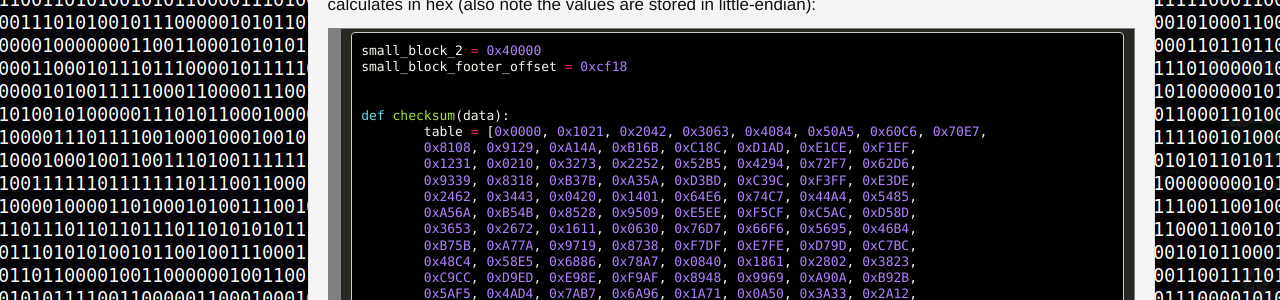
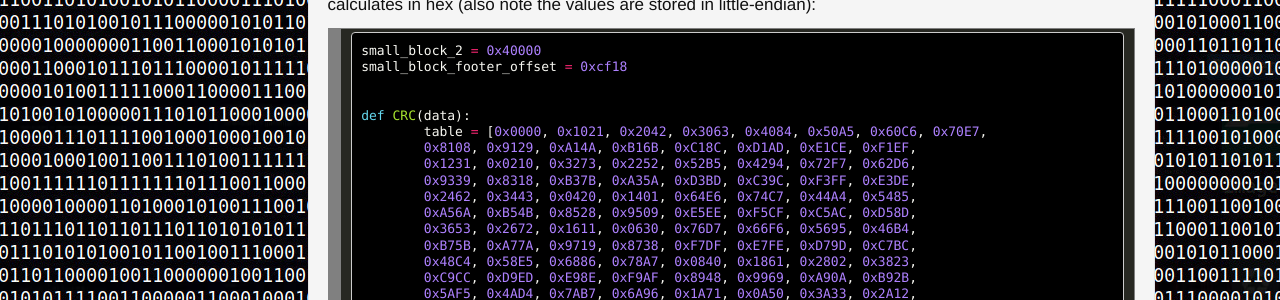
Before and after one commit to 0xA2/0xA2.github.io, a Jekyll site: the page built from _posts/2020-07-30-Reverse-Engineering-Pokemon-Save-Files.markdown, in a window 1280 px wide and 900 px high, scrolled down 3186 px. Shown: the part 152-452 px from the top of the window. Built offline with Jekyll 4.4.1, drawn with Linux system fonts in a browser that asks for light colours.

Commit message:
Update 2020-07-30-Reverse-Engineering-Pokemon-Save-Files.markdown

```diff
--- a/_posts/2020-07-30-Reverse-Engineering-Pokemon-Save-Files.markdown
+++ b/_posts/2020-07-30-Reverse-Engineering-Pokemon-Save-Files.markdown
@@ -96,7 +96,7 @@ tr:nth-child(1) {
 <span style="color: #f8f8f2">small_block_footer_offset</span> <span style="color: #f92672">=</span> <span style="color: #ae81ff">0xcf18</span>
 
 
-<span style="color: #66d9ef">def</span> <span style="color: #a6e22e">checksum</span><span style="color: #f8f8f2">(data):</span>
+<span style="color: #66d9ef">def</span> <span style="color: #a6e22e">CRC</span><span style="color: #f8f8f2">(data):</span>
 	<span style="color: #f8f8f2">table</span> <span style="color: #f92672">=</span> <span style="color: #f8f8f2">[</span><span style="color: #ae81ff">0x0000</span><span style="color: #f8f8f2">,</span> <span style="color: #ae81ff">0x1021</span><span style="color: #f8f8f2">,</span> <span style="color: #ae81ff">0x2042</span><span style="color: #f8f8f2">,</span> <span style="color: #ae81ff">0x3063</span><span style="color: #f8f8f2">,</span> <span style="color: #ae81ff">0x4084</span><span style="color: #f8f8f2">,</span> <span style="color: #ae81ff">0x50A5</span><span style="color: #f8f8f2">,</span> <span style="color: #ae81ff">0x60C6</span><span style="color: #f8f8f2">,</span> <span style="color: #ae81ff">0x70E7</span><span style="color: #f8f8f2">,</span>
 	<span style="color: #ae81ff">0x8108</span><span style="color: #f8f8f2">,</span> <span style="color: #ae81ff">0x9129</span><span style="color: #f8f8f2">,</span> <span style="color: #ae81ff">0xA14A</span><span style="color: #f8f8f2">,</span> <span style="color: #ae81ff">0xB16B</span><span style="color: #f8f8f2">,</span> <span style="color: #ae81ff">0xC18C</span><span style="color: #f8f8f2">,</span> <span style="color: #ae81ff">0xD1AD</span><span style="color: #f8f8f2">,</span> <span style="color: #ae81ff">0xE1CE</span><span style="color: #f8f8f2">,</span> <span style="color: #ae81ff">0xF1EF</span><span style="color: #f8f8f2">,</span>
 	<span style="color: #ae81ff">0x1231</span><span style="color: #f8f8f2">,</span> <span style="color: #ae81ff">0x0210</span><span style="color: #f8f8f2">,</span> <span style="color: #ae81ff">0x3273</span><span style="color: #f8f8f2">,</span> <span style="color: #ae81ff">0x2252</span><span style="color: #f8f8f2">,</span> <span style="color: #ae81ff">0x52B5</span><span style="color: #f8f8f2">,</span> <span style="color: #ae81ff">0x4294</span><span style="color: #f8f8f2">,</span> <span style="color: #ae81ff">0x72F7</span><span style="color: #f8f8f2">,</span> <span style="color: #ae81ff">0x62D6</span><span style="color: #f8f8f2">,</span>
```
